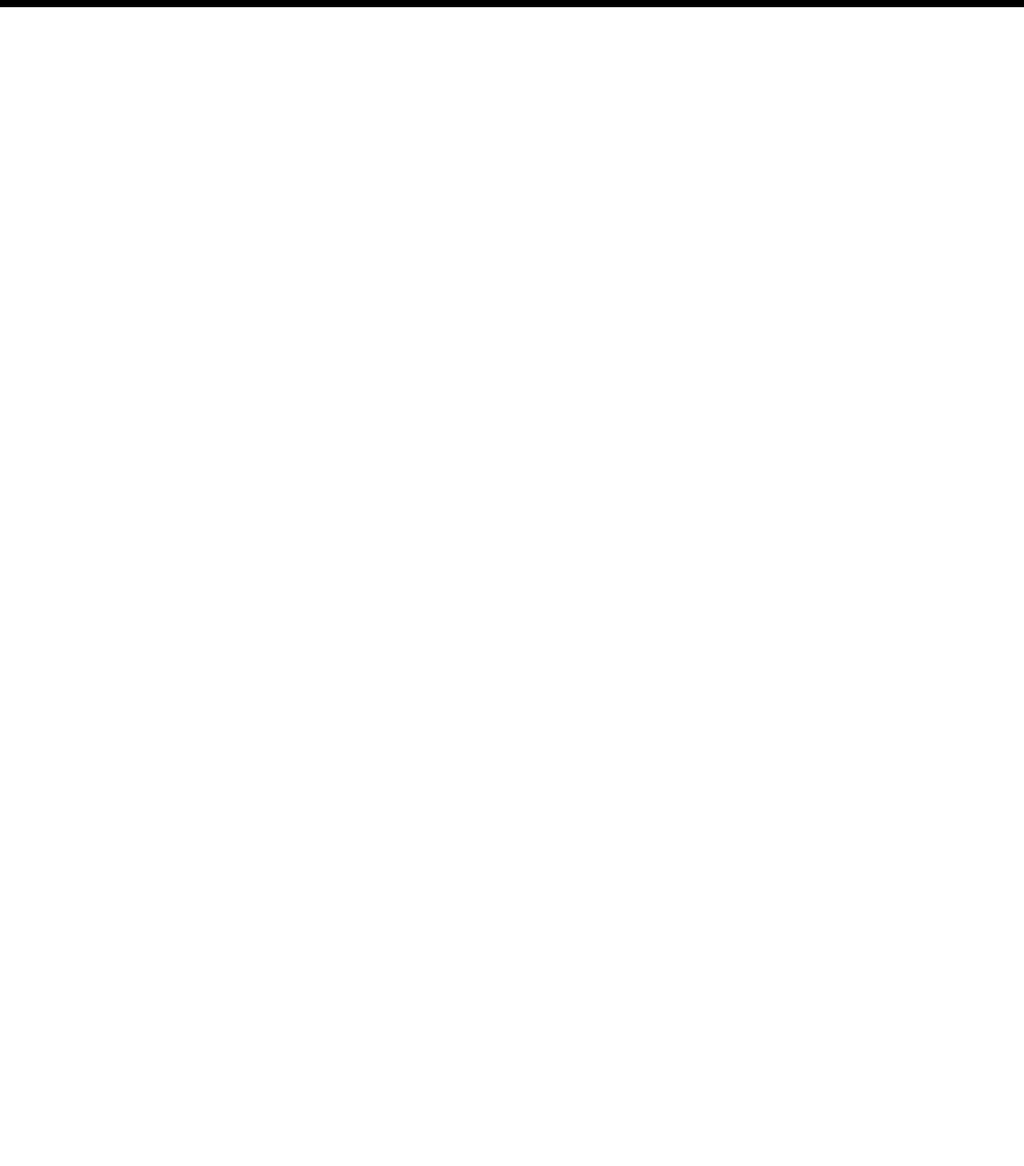
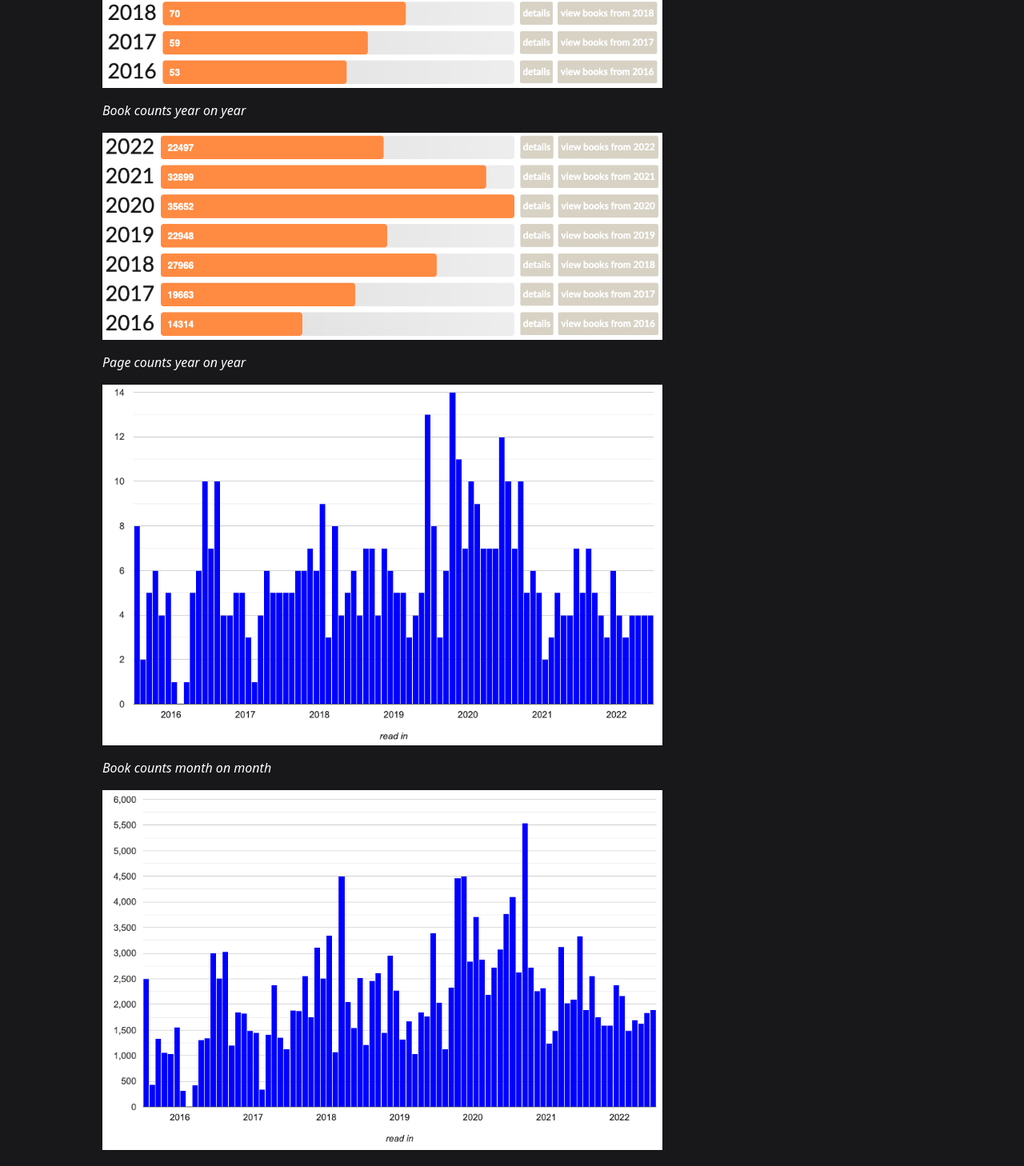
Before and after one commit to simonrose121/simon-rose.co.uk, a Next.js app: page /blog/2023-reading-roundup in a window 1280 px wide. Shown: the part 8354-9812 px from the top of the page at 80% size. Before the commit the page ends 8363 px from the top, so only its background shows below. Built offline with nearby package versions, Linux system fonts and the light colour scheme.

Commit message:
feat: add stubbed goodreads stats to be updated

```diff
--- a/pages/blog/2023-reading-roundup.mdx
+++ b/pages/blog/2023-reading-roundup.mdx
@@ -1,5 +1,6 @@
 import { posts } from 'Content';
 import { ImageLink, BlogPost } from 'Components';
+import Image from 'next/image';
 
 import anImmenseWorld from '../../public/blog/books2023/animmenseworld.jpeg';
 import chipWar from '../../public/blog/books2023/chipwar.jpeg';
@@ -12,6 +13,11 @@
 import demonCopperhead from '../../public/blog/books2023/demoncopperhead.jpeg';
 import theBorder from '../../public/blog/books2023/theborder.jpeg';
 import tomorrow from '../../public/blog/books2023/tomorrow.jpeg';
+
+import goodreadsBooks from '../../public/blog/books2022/goodreads-books-2022.png';
+import goodreadsPages from '../../public/blog/books2022/goodreads-pages-2022.png';
+import goodreadsMonthlyBooks from '../../public/blog/books2022/goodreads-monthlybooks-2022.png';
+import goodreadsMonthlyPages from '../../public/blog/books2022/goodreads-monthlypages-2022.png';
 
 export const post = posts.find(post => post.id === '2023-reading');
 
@@ -255,4 +261,17 @@
 
 Here are the stats from eight years on Goodreads:
 
+[//]: # (TODO: Update)
+<Image alt="Books year on year" src={goodreadsBooks} width={700} height={200} />
+_Book counts year on year_
+
+<Image alt="Pages year on year" src={goodreadsPages} width={700} height={200} />
+_Page counts year on year_
+
+<Image alt="Books month on month" src={goodreadsMonthlyBooks} width={700} height={200} />
+_Book counts month on month_
+
+<Image alt="ages month on month" src={goodreadsMonthlyPages} width={700} height={200} />
+_Page counts month on month_
+
 export default ({ children }) => <BlogPost meta={post}>{children}</BlogPost>;
```
